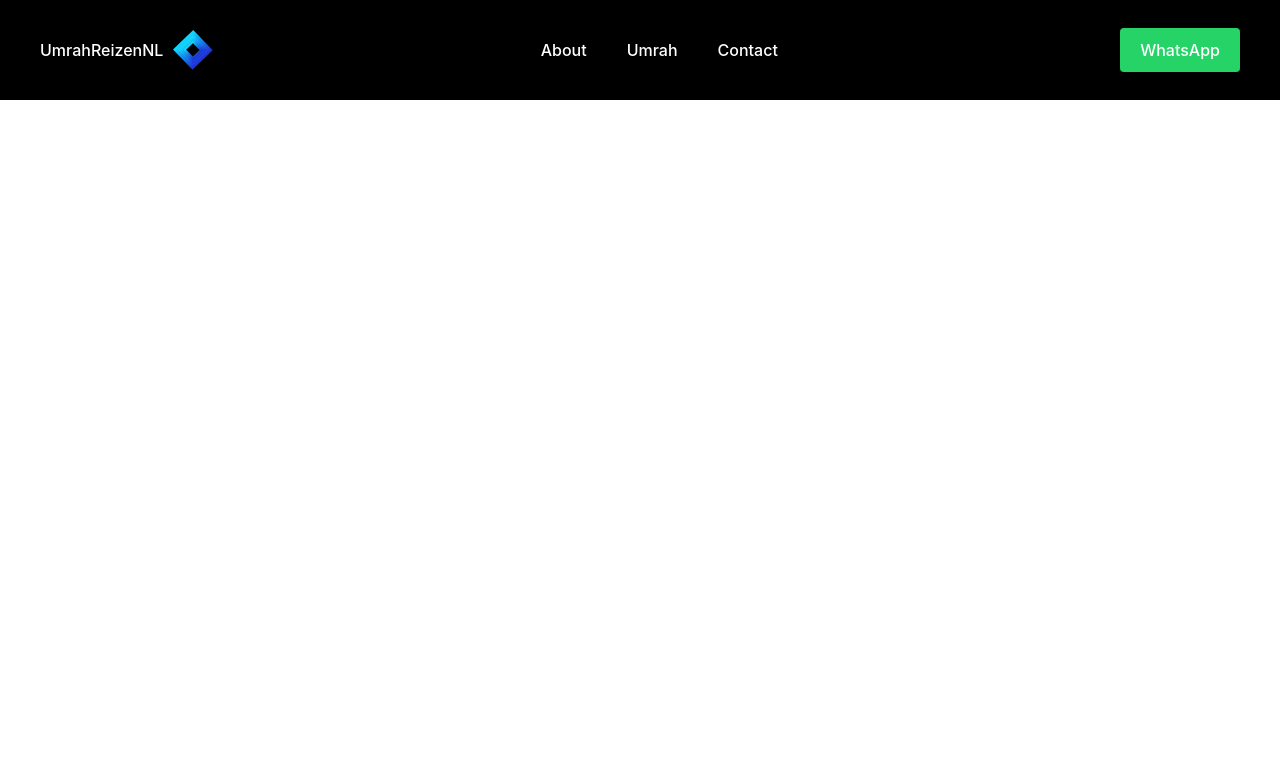
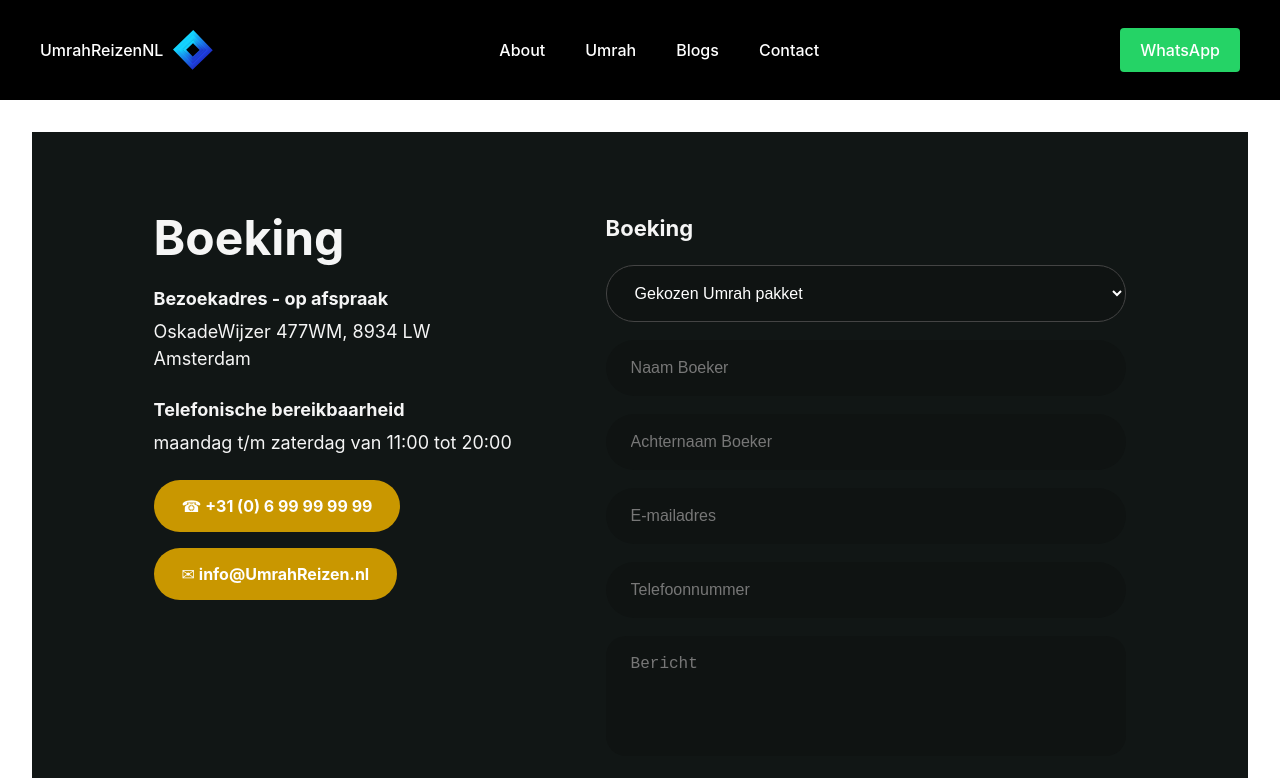
Before and after one commit to Aligeedi17/UmrahReizenNL, a React (Vite) app in the folder frontend2/: page /boeking in a window 1280 px wide. Shown: the top 778 px of the page. Built offline with nearby package versions, Linux system fonts and the light colour scheme.

Commit message:
kleine details veranderd

```diff
--- a/frontend2/src/App.jsx
+++ b/frontend2/src/App.jsx
@@ -6,6 +6,8 @@ import Home from './pages/Home'
 import Umrah from './pages/Umrah'
 import About from './pages/About'
 import Contact from './pages/Contact'
+import Blogs from './pages/Blogs'
+import Boeking from './pages/Boeking'
 
 
 function App() {
@@ -18,6 +20,8 @@ function App() {
           <Route path="/umrah" element={<Umrah />} />
           <Route path="/about" element={<About />} />
           <Route path="/contact" element={<Contact />} />
+          <Route path="/blogs" element={<Blogs />} />
+          <Route path="/boeking" element={<Boeking />} />
         </Routes>
       </main>
     </>
--- a/frontend2/src/components/Navbar.jsx
+++ b/frontend2/src/components/Navbar.jsx
@@ -5,6 +5,11 @@ import '../stylescss/Navbar.css';
 import logo from '../images/logo.svg';
 
 const Navbar = () => {
+  const message = encodeURIComponent(
+  "As-salamu alaykoem!, ik wil graag meer informatie over jullie Umrah reizen."
+);
+
+const phone = "31612345678";
   return (
     <nav className="nav">
 
@@ -24,6 +29,10 @@ const Navbar = () => {
           Umrah
         </NavLink>
 
+        <NavLink to="/blogs" className="nav-link">
+          Blogs
+        </NavLink>
+
         <NavLink to="/contact" className="nav-link">
           Contact
         </NavLink>
@@ -32,7 +41,7 @@ const Navbar = () => {
 
       <div className="nav-btn">
         <a
-          href="https://wa.me/31612345678"
+          href={`https://wa.me/${phone}?text=${message}`}
           target="_blank"
           rel="noopener noreferrer"
           className="nav-btn-link whatsapp"
--- a/frontend2/src/components/UmrahCard.jsx
+++ b/frontend2/src/components/UmrahCard.jsx
@@ -1,6 +1,8 @@
 import React from "react";
+import { useNavigate } from "react-router-dom";
 
 function UmrahCard({ pakket }) {
+  const navigate = useNavigate();
   return (
     <article className="umrah-card">
       <div className="umrah-image-wrapper">
@@ -21,7 +23,7 @@ function UmrahCard({ pakket }) {
         <div className="umrah-card-bottom">
           <div className="umrah-actions">
             <button>Bekijk</button>
-            <button>Boeken →</button>
+            <button onClick={() => navigate("/boeking")}>Boeken →</button>
           </div>
 
 
--- a/frontend2/src/components/footer.jsx
+++ b/frontend2/src/components/footer.jsx
@@ -55,7 +55,7 @@ function Footer() {
 
       {/* Bottom */}
       <div className="footer-bottom">
-        &copy; {new Date().getFullYear()} UmrahReizenNL. All rights reserved.
+        &copy; {new Date().getFullYear()} UmrahReizenNL. Alle rechten voorbehouden. | <a href="/privacy">Privacybeleid</a> | <a href="/terms">Algemene voorwaarden</a>
       </div>
 
     </footer>
--- a/frontend2/src/data/umrahPackages.js
+++ b/frontend2/src/data/umrahPackages.js
@@ -6,14 +6,16 @@ import ramadanperiode from "../images/ramadan-periode.jpg";
 
 
 export const umrahPackages = [
-  {
+
+      {
     id: 1,
-    title: "Umrah Juni - Saudia Airlines",
-    date: "11 jun '26 — 21 jun '26",
+    title: "Umrah Ramadan - Emirates Airlines",
+    date: "ramadan '26",
     days: "11 dagen",
-    price: "€2.095",
-    image: umrahJuni,
+    price: "€1.795",
+    image: ramadanperiode,
   },
+
   {
     id: 2,
     title: "Umrah Augustus - Saudia Airlines",
@@ -46,13 +48,13 @@ export const umrahPackages = [
     price: "€1.795",
     image: kaabamakkah,
   },
-    {
+  {
     id: 6,
-    title: "Umrah Ramadan - Emirates Airlines",
-    date: "ramadan '26",
+    title: "Umrah Juni - Saudia Airlines",
+    date: "11 jun '26 — 21 jun '26",
     days: "11 dagen",
-    price: "€1.795",
-    image: ramadanperiode,
-  }
+    price: "€2.095",
+    image: umrahJuni,
+  },
 
 ];
--- /dev/null
+++ b/frontend2/src/pages/Blogs.jsx
@@ -0,0 +1,13 @@
+import React from "react";
+
+
+function Blogs({ pakket }) {
+    return (
+        <div>
+            <h1>Blogs</h1>
+            <p>Hier vind je onze blogs over verschillende onderwerpen.</p>
+        </div>
+    );
+}
+
+export default Blogs;
--- /dev/null
+++ b/frontend2/src/pages/Boeking.jsx
@@ -0,0 +1,60 @@
+import React from "react";
+import "../stylescss/Contact.css";
+
+function Boeking() {
+  return (
+    <main className="contact-page">
+      <section className="contact-container">
+        <div className="contact-info">
+          <h1>Boeking</h1>
+
+
+
+          <div className="contact-block">
+            <h3>Bezoekadres - op afspraak</h3>
+            <p>OskadeWijzer 477WM, 8934 LW Amsterdam</p>
+          </div>
+
+          <div className="contact-block">
+            <h3>Telefonische bereikbaarheid</h3>
+            <p>maandag t/m zaterdag van 11:00 tot 20:00</p>
+          </div>
+
+          <a href="tel:+31612067306" className="contact-button">
+            ☎ +31 (0) 6 99 99 99 99
+          </a>
+
+          <a href="mailto:info@mekka-medina.nl" className="contact-button">
+            ✉ info@UmrahReizen.nl
+          </a>
+        </div>
+
+        <form className="contact-form">
+          <h2>Boeking</h2>
+          <select defaultValue="">
+            <option value="" disabled>
+              Gekozen Umrah pakket
+            </option>
+            <option value="umrah">Umrah reis</option>
+            <option value="hadj">Hadj reis</option>
+            <option value="vraag">Algemene vraag</option>
+          </select>
+
+          <input type="text" placeholder="Naam Boeker" />
+          <input type="text" placeholder="Achternaam Boeker" />
+
+          <input type="email" placeholder="E-mailadres" />
+          <input type="text" placeholder="Telefoonnummer" />
+
+
+
+          <textarea placeholder="Bericht"></textarea>
+
+          <button type="submit">Boeken</button>
+        </form>
+      </section>
+    </main>
+  );
+}
+
+export default Boeking;
```
Also changed, not shown: frontend2/src/images/flyto.jpg (added).
